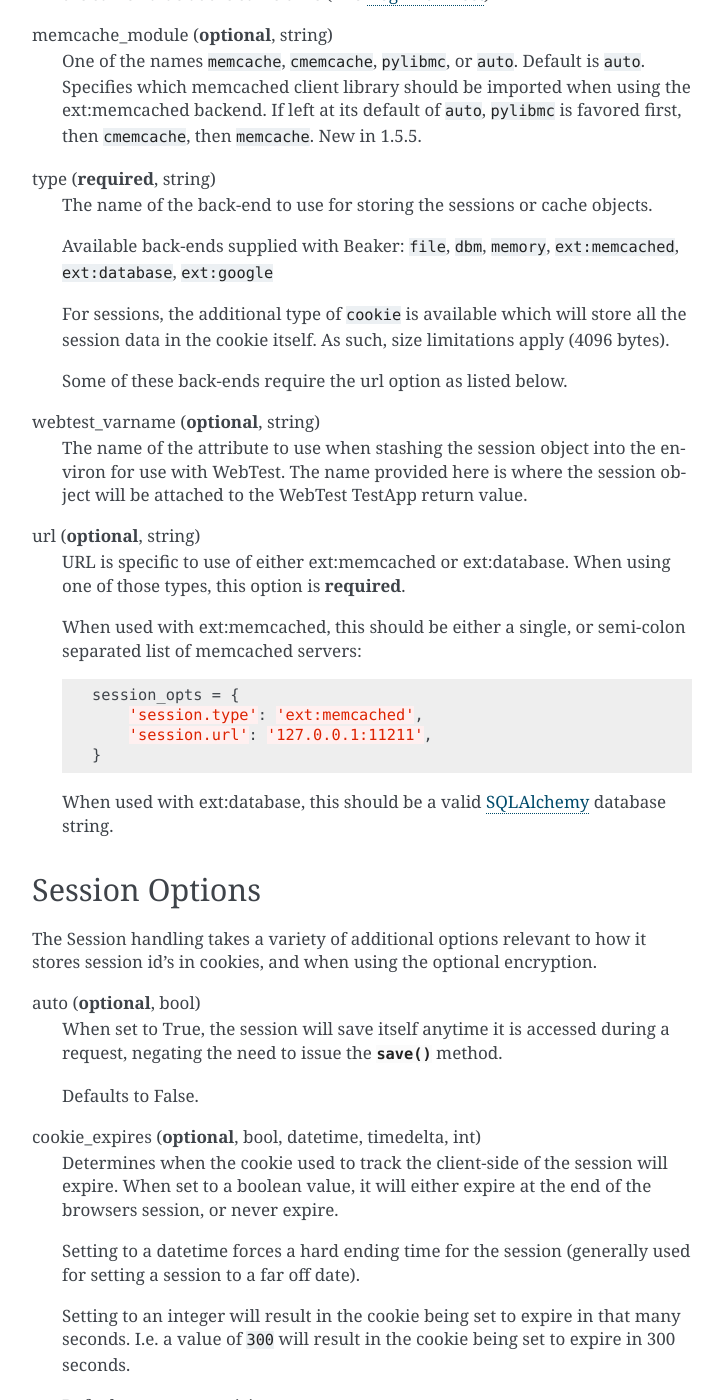
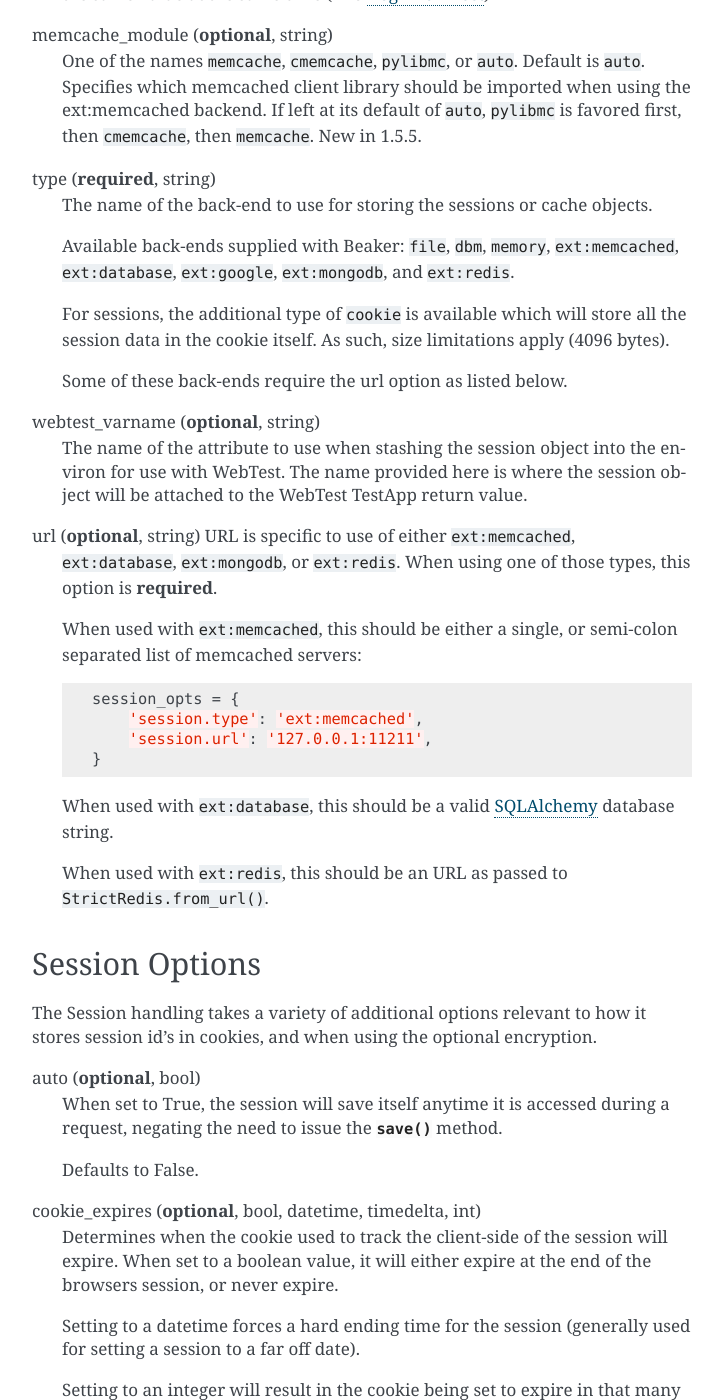
Before and after one commit to bbangert/beaker, a Sphinx documentation site: the page built from beaker/docs/configuration.rst, in a window 1280 px wide and 1400 px high, scrolled down 1779 px. Shown: the whole window, without its empty margins (388-1111 px from the left). Built offline with Sphinx 7.4.7, drawn with Linux system fonts in a browser that asks for light colours.

Commit message:
Fix docs building and document Redis/MongoDB
The conf.py contained theme settings that broke the build with lates Sphinx and
that are also not relevant to the now used RTD theme.

Mention Redis and MongoDB as available backends since I've missed them myself
when looking at the docs.

Fix markup in one docstring that generated an RST error.

```diff
--- a/beaker/docs/conf.py
+++ b/beaker/docs/conf.py
@@ -130,21 +130,6 @@ html_static_path = ['_static']
 # html_additional_pages = {'index': 'index.html'}
 
 html_theme_options = {
-    "bgcolor": "#fff",
-    "footertextcolor": "#666",
-    "relbarbgcolor": "#fff",
-    "relbarlinkcolor": "#590915",
-    "relbartextcolor": "#FFAA2D",
-    "sidebarlinkcolor": "#590915",
-    "sidebarbgcolor": "#fff",
-    "sidebartextcolor": "#333",
-    "footerbgcolor": "#fff",
-    "linkcolor": "#590915",
-    "bodyfont": "helvetica, 'bitstream vera sans', sans-serif",
-    "headfont": "georgia, 'bitstream vera sans serif', 'lucida grande', helvetica, verdana, sans-serif",
-    "headbgcolor": "#fff",
-    "headtextcolor": "#12347A",
-    "codebgcolor": "#fff",
 }
 
 # If false, no module index is generated.
--- a/beaker/docs/configuration.rst
+++ b/beaker/docs/configuration.rst
@@ -97,7 +97,8 @@ type (**required**, string)
     The name of the back-end to use for storing the sessions or cache objects.
 
     Available back-ends supplied with Beaker: ``file``, ``dbm``, ``memory``,
-    ``ext:memcached``, ``ext:database``, ``ext:google``
+    ``ext:memcached``, ``ext:database``, ``ext:google``, ``ext:mongodb``,
+    and ``ext:redis``.
 
     For sessions, the additional type of ``cookie`` is available which
     will store all the session data in the cookie itself. As such, size
@@ -110,11 +111,11 @@ webtest_varname (**optional**, string)
     the environ for use with WebTest. The name provided here is where the
     session object will be attached to the WebTest TestApp return value.
 
-url (**optional**, string)
-    URL is specific to use of either ext:memcached or ext:database. When using
-    one of those types, this option is **required**.
+url (**optional**, string) URL is specific to use of either ``ext:memcached``,
+    ``ext:database``, ``ext:mongodb``, or ``ext:redis``. When using one of those
+    types, this option is **required**.
 
-    When used with ext:memcached, this should be either a single, or
+    When used with ``ext:memcached``, this should be either a single, or
     semi-colon separated list of memcached servers::
 
         session_opts = {
@@ -122,8 +123,11 @@ url (**optional**, string)
             'session.url': '127.0.0.1:11211',
         }
 
-    When used with ext:database, this should be a valid `SQLAlchemy`_ database
+    When used with ``ext:database``, this should be a valid `SQLAlchemy`_ database
     string.
+
+    When used with ``ext:redis``, this should be an URL as passed to
+    ``StrictRedis.from_url()``.
 
 
 Session Options
@@ -220,9 +224,9 @@ crypto_type (**optional**, string)
 
 .. note::
 
-	You may need to install additional libraries to use Beaker's
-	cookie-based session encryption. See the :ref:`encryption` section for
-	more information.
+  You may need to install additional libraries to use Beaker's
+  cookie-based session encryption. See the :ref:`encryption` section for
+  more information.
 
 Cache Options
 =============
--- a/beaker/docs/index.rst
+++ b/beaker/docs/index.rst
@@ -8,7 +8,7 @@ ease of use with any Python based application.
 
 * **Lazy-Loading Sessions**: No performance hit for having sessions active in a request unless they're actually used
 * **Performance**: Utilizes a multiple-reader / single-writer locking system to prevent the Dog Pile effect when caching.
-* **Multiple Back-ends**: File-based, DBM files, memcached, memory, and database (via SQLAlchemy) back-ends available for sessions and caching
+* **Multiple Back-ends**: File-based, DBM files, memcached, memory, Redis, MongoDB, and database (via SQLAlchemy) back-ends available for sessions and caching
 * **Cookie-based Sessions**: SHA-1 signatures with optional AES encryption for client-side cookie-based session storage
 * **Flexible Caching**: Data can be cached per function to different back-ends, with different expirations, and different keys
 * **Extensible Back-ends**: Add more back-ends using setuptools entrypoints to support new back-ends.
```
Also changed, not shown: 1 other file.
